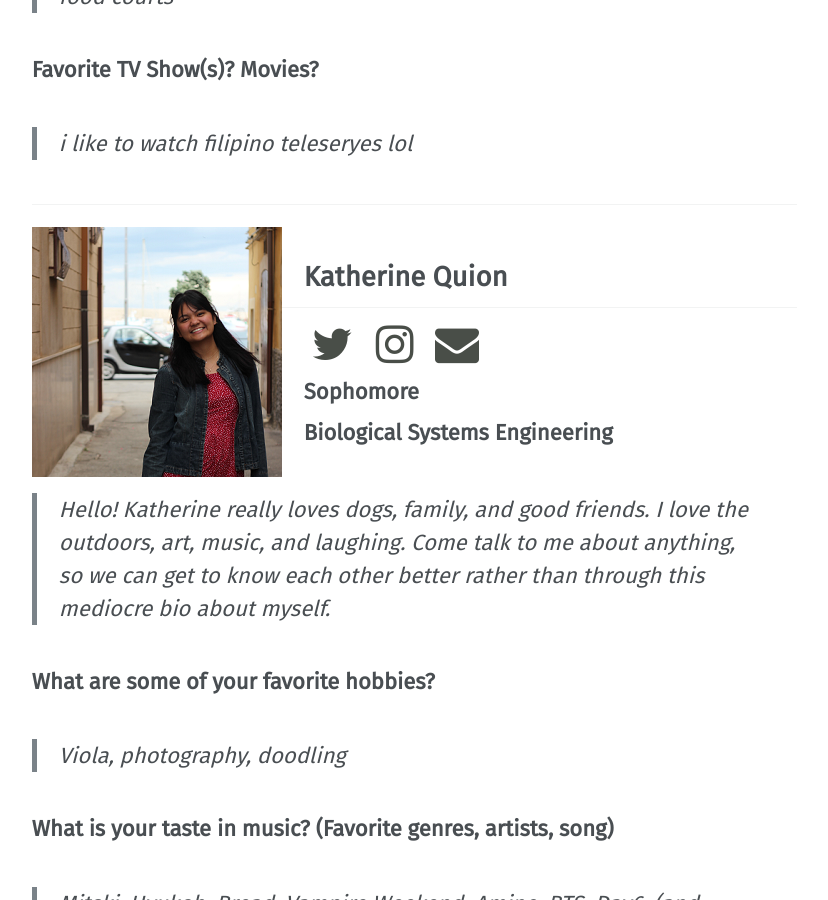
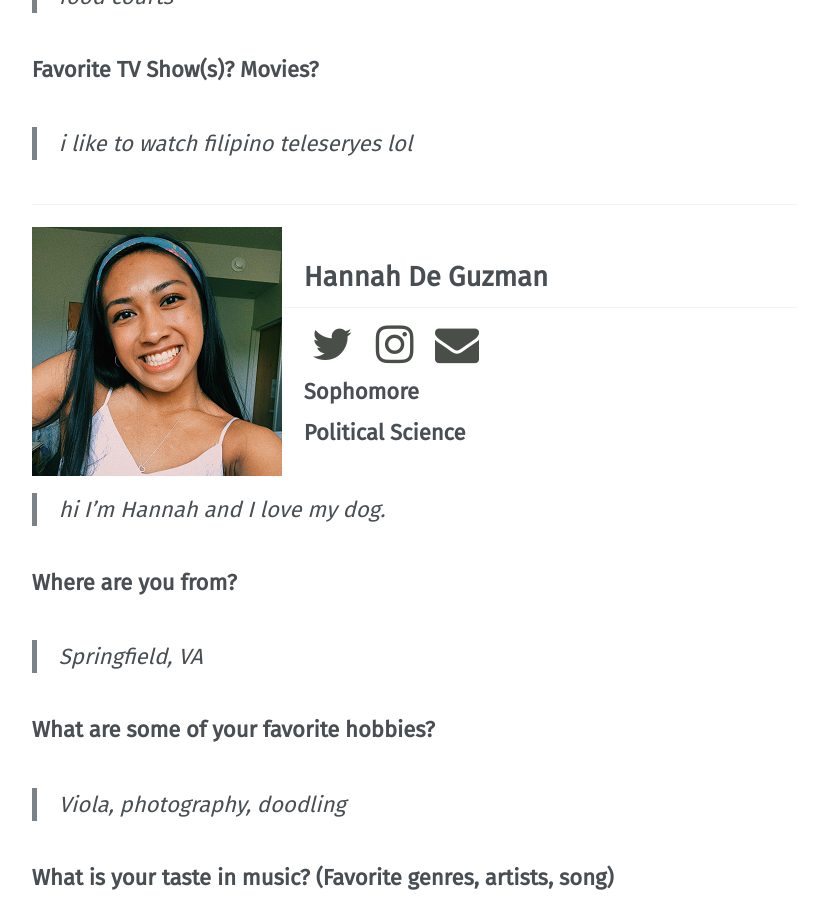
Before and after one commit to vtfasa/vtfasa.github.io, a Jekyll site: the page built from _pages/officers/hospitality.md, in a window 1280 px wide and 900 px high, scrolled down 1225 px. Shown: the whole window, without its empty margins (252-1080 px from the left). Built offline with Jekyll 4.4.1, drawn with Linux system fonts in a browser that asks for light colours; some web fonts are replaced.

Commit message:
updatealot

```diff
--- a/_pages/officers/hospitality.md
+++ b/_pages/officers/hospitality.md
@@ -43,16 +43,19 @@ permalink: /officers/hospitality/
 
 ---
 
-![image-left]({{ "/assets/images/officers/small/katherine.png" | absolute_url }}){: .align-left}
-## Katherine Quion
+![image-left]({{ "/assets/images/officers/small/hannah.png" | absolute_url }}){: .align-left}
+## Hannah De Guzman
 <p style="margin-bottom: 0.45em; padding: 0"><a href="https://twitter.com/katquion" style="color: #494e48"><i class="fa fa-2x fa-fw fa-twitter"></i></a>
-<a href="https://www.instagram.com/miguel_rillo/" style="margin: 0; padding: 0"><i class="fa fa-2x fa-fw fa-instagram" style="color: #494e48"></i></a>
-<a href="mailto:katquion@vt.edu" style="margin: 0; padding: 0"><i class="fa fa-2x fa-fw fa-envelope" style="color: #494e48"></i></a></p>
+<a href="https://www.instagram.com/haaannie/" style="margin: 0; padding: 0"><i class="fa fa-2x fa-fw fa-instagram" style="color: #494e48"></i></a>
+<a href="mailto:hdeguzman3@vt.edu" style="margin: 0; padding: 0"><i class="fa fa-2x fa-fw fa-envelope" style="color: #494e48"></i></a></p>
 <h3 style="margin-top: 0">Sophomore</h3>
-**Biological Systems Engineering**
+**Political Science**
 
 
-> Hello! Katherine really loves dogs, family, and good friends. I love the outdoors, art, music, and laughing. Come talk to me about anything, so we can get to know each other better rather than through this mediocre bio about myself.
+> hi I'm Hannah and I love my dog.
+
+### **Where are you from?**
+> *Springfield, VA*
 
 ### **What are some of your favorite hobbies?**
 
```
Also changed, not shown: _pages/officers.md (+4 -4 lines), _pages/officers/service.md (+8 -5 lines), assets/images/officers/angie.png (added), assets/images/officers/hannah.png (added), assets/images/officers/small/angie.png (added), assets/images/officers/small/hannah.png (added).
